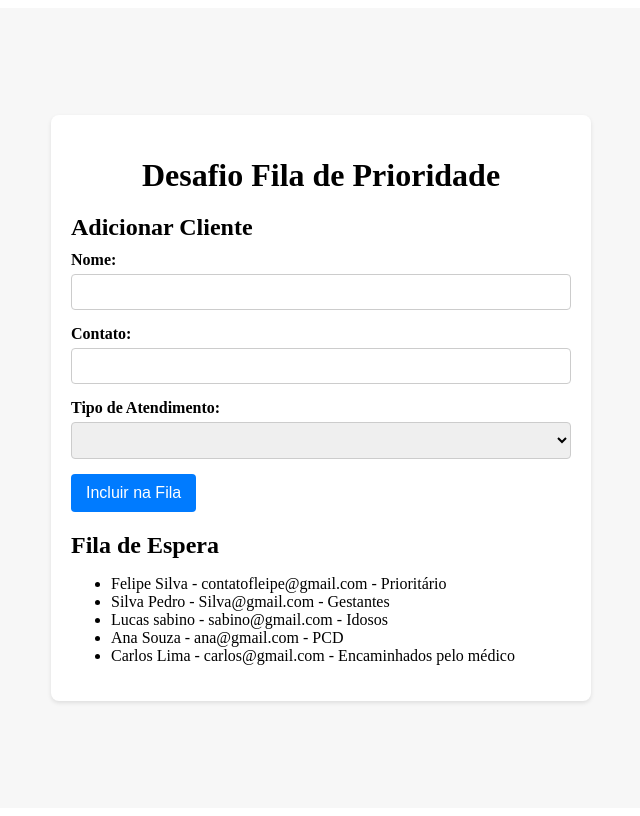
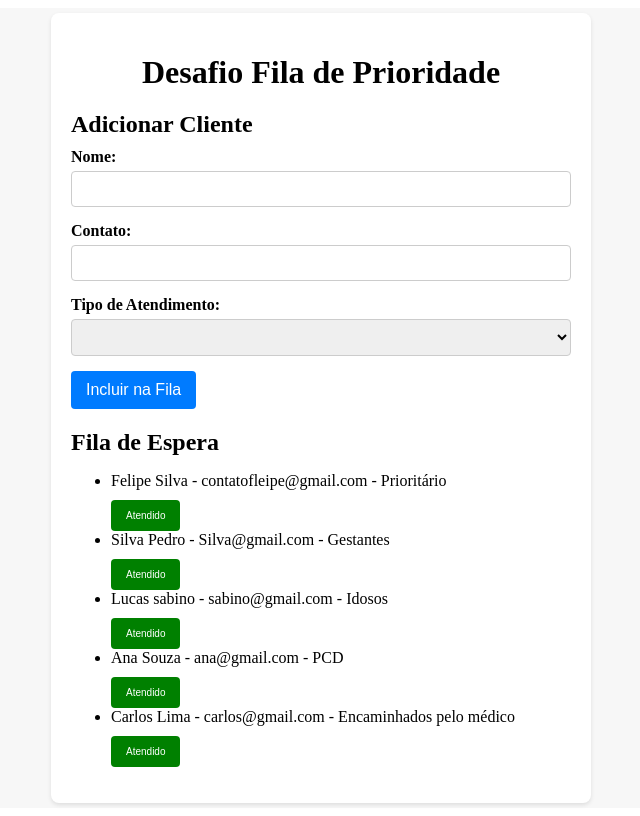
Before and after one commit to Felipe-Gs/DesafioFilaPcdoc, an Angular app: page / in a window 1280 px wide. Shown: the whole page, without its empty margins (319-959 px from the left). Built offline with nearby package versions, Linux system fonts and the light colour scheme.

Commit message:
feat: added button atendido in forms

```diff
--- a/src/app/app.component.html
+++ b/src/app/app.component.html
@@ -14,7 +14,6 @@
       <div class="form-group">
         <label for="tipoAtendimento">Tipo de Atendimento:</label>
         <select id="tipoAtendimento" [(ngModel)] ="novoCliente.tipoAtendimento" name="tipoAtendimento" class="form-control" required>
-          <option value="Prioritário">Prioritário</option>
           <option value="Gestantes">Gestantes</option>
           <option value="Idosos">Idosos</option>
           <option value="PCD">PCD</option>
@@ -22,15 +21,18 @@
           <option value="gerais">Casos gerais</option>
         </select>
       </div>
-      <button type="submit" class="btn btn-primary">Incluir na Fila</button>
+      <button type="submit"  class="btn btn-primary">Incluir na Fila</button>
     </form>
 
     <h2>Fila de Espera</h2>
-    <ul class="list-group">
-      <li *ngFor="let cliente of filaClientes" class="list-group-item">
-        {{ cliente.nome }} - {{ cliente.contato }} - {{ cliente.tipoAtendimento }}
-      </li>
-    </ul>
+    <div>
+        <ul>
+          <li *ngFor="let cliente of filaClientes" class="list-group-item">
+            {{ cliente.nome }} - {{ cliente.contato }} - {{ cliente.tipoAtendimento }} <br>
+            <button type="submit"  class="btn btn-secondy">Atendido</button>
+          </li>
+        </ul>
+    </div>
   </div>
 </main>
 
```
